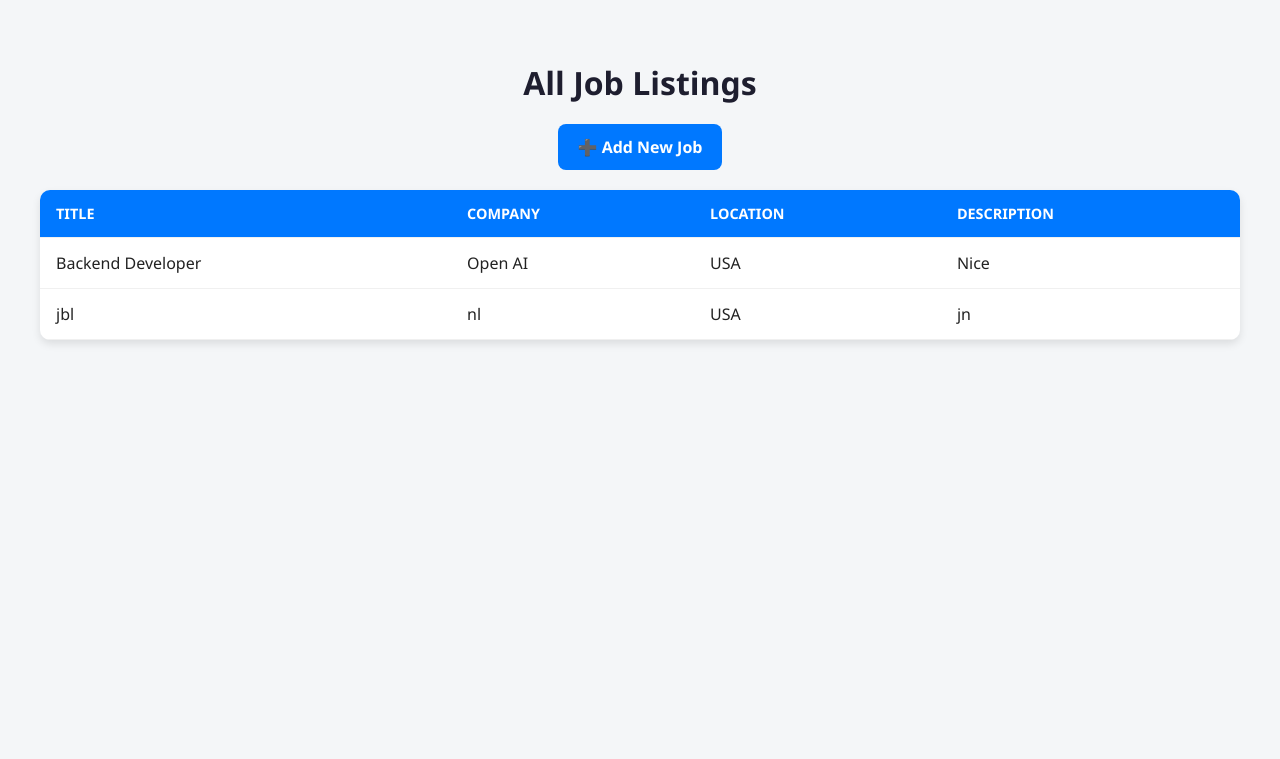
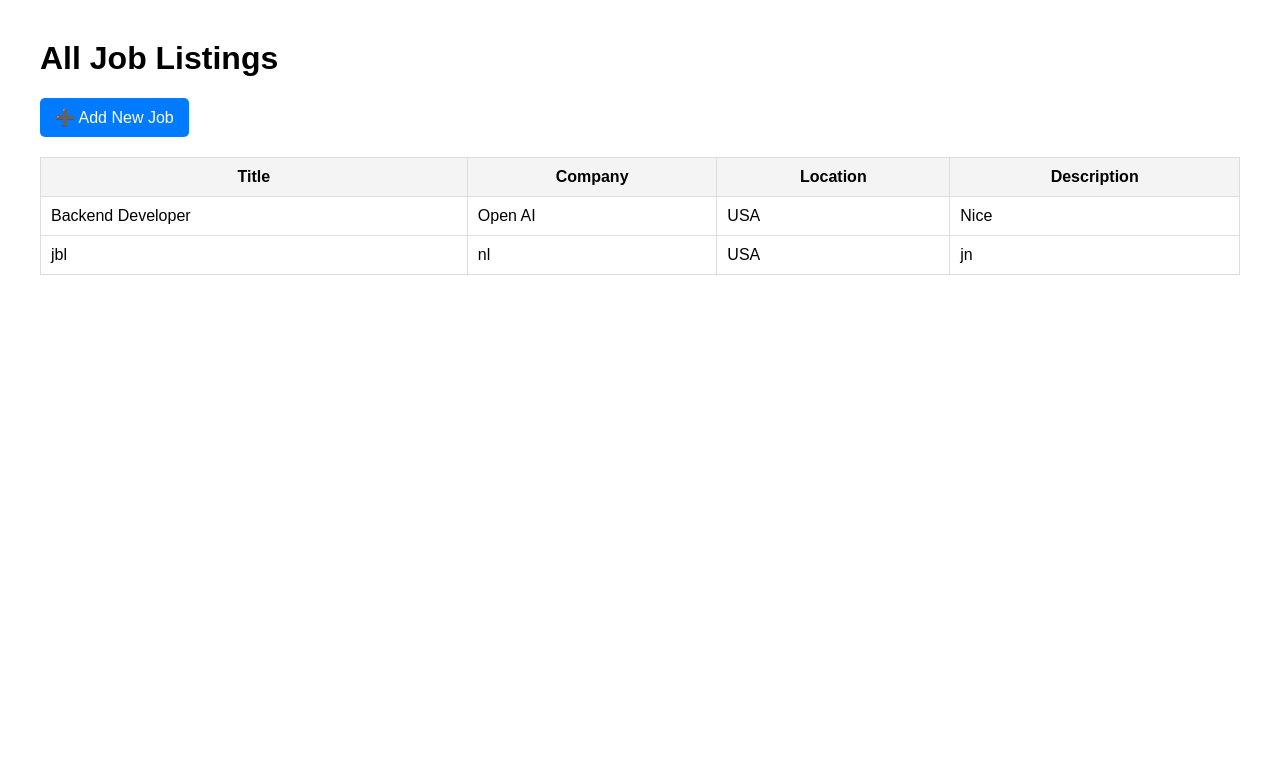
Before and after one commit to ahnafarafat/Job-Finder, a Flask app: template job_finder/app/templates/admin_jobs.html in a window 1280 px wide. Shown: the top 759 px of the page. Run offline with Flask 3, Linux system fonts and the light colour scheme; the template is opened without the code that fills it: values that come from a table or form of the project are taken from there, others are empty.

Commit message:
HTML code change

```diff
--- a/job_finder/app/templates/admin_jobs.html
+++ b/job_finder/app/templates/admin_jobs.html
@@ -1,70 +1,33 @@
-<!DOCTYPE html>
-<html lang="en">
+<html>
 <head>
-    <meta charset="UTF-8">
-    <meta name="viewport" content="width=device-width, initial-scale=1.0">
     <title>Admin - Job List</title>
     <style>
         body {
-            margin: 0;
-            font-family: 'Segoe UI', Tahoma, sans-serif;
-            background-color: #f4f6f8;
-            color: #222;
-            padding: 40px;
+            font-family: Arial, sans-serif;
+            margin: 40px;
         }
-
-        h1 {
-            font-size: 2rem;
-            color: #1e1e2f;
-            margin-bottom: 20px;
-            text-align: center;
+        table {
+            border-collapse: collapse;
+            width: 100%;
+            margin-top: 20px;
         }
-
+        th, td {
+            border: 1px solid #ddd;
+            padding: 10px;
+        }
+        th {
+            background-color: #f4f4f4;
+        }
         a.button {
             display: inline-block;
-            background-color: #0078ff;
+            padding: 10px 15px;
+            background-color: #007BFF;
             color: white;
             text-decoration: none;
-            padding: 12px 20px;
-            border-radius: 8px;
-            font-weight: bold;
-            transition: background-color 0.3s ease;
-            margin-bottom: 20px;
+            border-radius: 5px;
         }
-
         a.button:hover {
-            background-color: #005ec2;
-        }
-
-        table {
-            width: 100%;
-            border-collapse: collapse;
-            background-color: white;
-            border-radius: 10px;
-            overflow: hidden;
-            box-shadow: 0 4px 8px rgba(0, 0, 0, 0.1);
-        }
-
-        th, td {
-            text-align: left;
-            padding: 14px 16px;
-            border-bottom: 1px solid #f0f0f0;
-        }
-
-        th {
-            background-color: #0078ff;
-            color: white;
-            text-transform: uppercase;
-            font-size: 0.9rem;
-        }
-
-        tr:hover td {
-            background-color: #f9f9f9;
-        }
-
-        p {
-            text-align: center;
-            color: #555;
+            background-color: #0056b3;
         }
     </style>
 </head>
@@ -72,9 +35,7 @@
 
     <h1>All Job Listings</h1>
 
-    <div style="text-align: center;">
-        <a href="{{ url_for('admin.add_job') }}" class="button">➕ Add New Job</a>
-    </div>
+    <a href="{{ url_for('admin.add_job') }}" class="button">➕ Add New Job</a>
 
     {% if jobs %}
         <table>
```
Also changed, not shown: job_finder/app/templates/admin_dashboard.html (+2 -39 lines).
